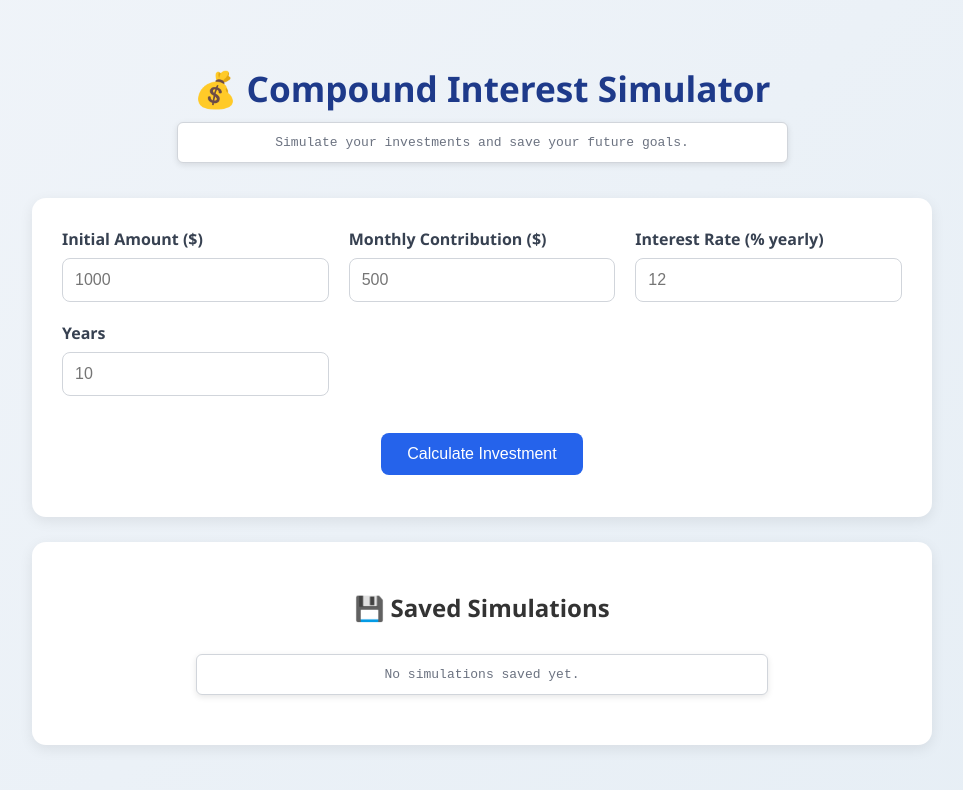
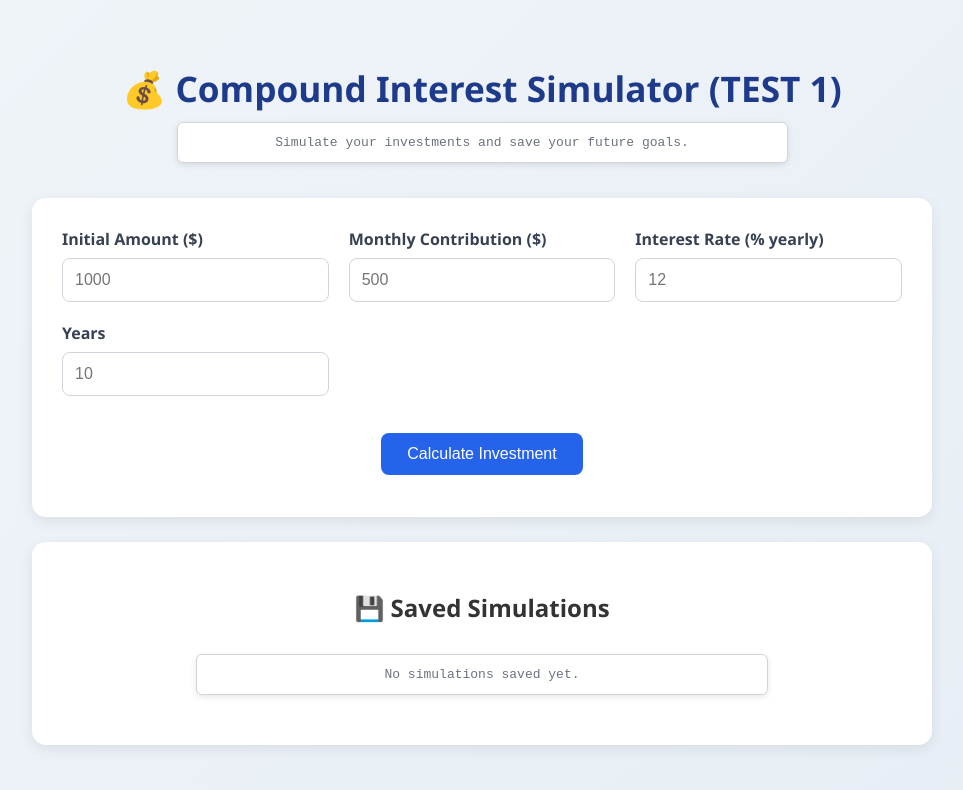
Before and after one commit to Mauricio-Camilo-AWS-Projects/s3-frontend, a plain HTML site: page index.html in a window 1280 px wide. Shown: the whole page, without its empty margins (158-1121 px from the left). Drawn offline with Linux system fonts and the light colour scheme.

```diff
--- a/index.html
+++ b/index.html
@@ -9,7 +9,7 @@
 <body>
 
   <div class="container">
-    <h1>💰 Compound Interest Simulator</h1>
+    <h1>💰 Compound Interest Simulator (TEST 1)</h1>
     <p class="subtitle">
       Simulate your investments and save your future goals.
     </p>
```
Also changed, not shown: .github/workflows/ci.yml (added).
